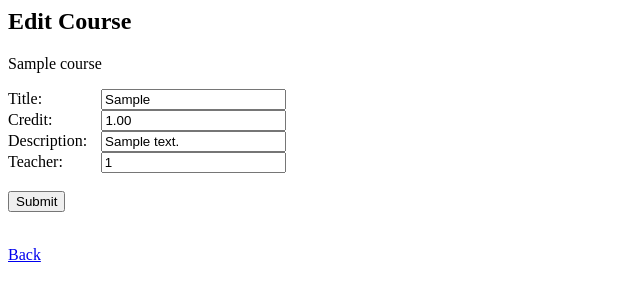
After one commit to Muen342/djangoSIS, a Django app: page /SIS/courses/1/edit in a window 1280 px wide. The commit adds this page. Shown: the top 301 px of the page, without its empty margins (0-640 px from the left). Run offline with Django 3.2, Linux system fonts and the light colour scheme; tables that the repository leaves empty hold one stand-in row (values such as "Sample post").

Commit message:
added edit course page

```diff
--- a/mysite/SIS/templates/courses/courseDetail.html
+++ b/mysite/SIS/templates/courses/courseDetail.html
@@ -4,5 +4,8 @@
 <a href="{% url 'SIS:attendance' course.id %}">Edit Attendance</a><br>
 <a href="{% url 'SIS:viewAttendance' course.id %}">View Attendance</a>
 
+<br>
+<a href="{% url 'SIS:editCourse' course.id %}">Edit Course</a>
+
 <br><br>
 <a href="{% url 'SIS:listCourses' %}">Back</a>
--- /dev/null
+++ b/mysite/SIS/templates/courses/editCourse.html
@@ -0,0 +1,21 @@
+<h2>Edit Course</h2>
+
+<p>{{ course.title }}</p>
+
+<form action="{% url 'SIS:editCourseConfirm' course.id %}" method="post">
+    {% csrf_token %}
+    <label for="title" style="padding-right:55px">Title: </label>
+    <input type="text" id="title" name="title" value={{ course.title }}><br>
+    <label for="credit" style="padding-right:45px">Credit: </label>
+    <input type="text" id="credit" name="credit" value={{ course.credit }}><br>
+    <label for="description" style="padding-right:10px">Description: </label>
+    <input type="text" id="description" name="description" value="{{ course.description }}"><br>
+    <label for="teacher_id" style="padding-right:34px">Teacher: </label>
+    <input type="text" id="teacher_id" name="teacher_id" value={{ course.teacher_id }}><br><br>
+    <input type="submit" value="Submit">
+</form>
+{% if error_message %}
+<p>{{error_message}}</p>
+{% endif %}
+<br>
+<a href="{% url 'SIS:courseDetail' course.id %}">Back</a>
--- a/mysite/SIS/templates/courses/index.html
+++ b/mysite/SIS/templates/courses/index.html
@@ -1,7 +1,6 @@
 {% load static %}
 
 <a href="{% url 'SIS:listCourses' %}">Show Courses</a>
-<p>Edit Courses</p>
 <p>Add Courses</p>
 
 <br><br>
--- a/mysite/SIS/urls.py
+++ b/mysite/SIS/urls.py
@@ -20,6 +20,8 @@ urlpatterns = [
     path('courses/<int:courses_id>/attendance', views.attendance, name='attendance'),
     path('courses/<int:courses_id>/attendance/confirm', views.confirmAttendance, name='confirmAttendance'),
     path('courses/<int:courses_id>/viewAttendance', views.viewAttendance, name='viewAttendance'),
+    path('courses/<int:courses_id>/edit', views.editCourse, name='editCourse'),
+    path('courses/<int:courses_id>/edit/confirm', views.editCourseConfirm, name='editCourseConfirm'),
     path('locker/', views.lockerIndex, name='lockerIndex'),
     path('locker/add/', views.addLocker, name='addLocker'),
     path('locker/list/', views.listLocker, name='listLocker'),
--- a/mysite/SIS/views.py
+++ b/mysite/SIS/views.py
@@ -10,6 +10,7 @@ import datetime
 def index(request):
     return render(request, 'homepage/index.html',context=None)
 
+# Student views
 def studentIndex(request):
     student_list = Student.objects.all()
     template = loader.get_template('students/index.html')
@@ -86,6 +87,7 @@ def addStudentConfirm(request):
                 return render(request, 'students/addStudent.html', {
                 'error_message': "The locker doesn't exist, please create one first",
                 })
+
 def studentCourses(request, student_id):
     course_list = Courses.objects.filter(students__contains=str(student_id))
     #course_list = Courses.objects.all()
@@ -104,6 +106,7 @@ def studentCourseDetail(request, student_id, course_id):
     else:
         return render(request, 'students/studentCourseDetail.html', {'student_id':student_id, 'course': course, 'teacher':teacher, 'assignment_list':assignment_list})
 
+# Course views
 def coursesIndex(request):
     courses_list = Courses.objects.all()
     template = loader.get_template('courses/index.html')
@@ -198,6 +201,42 @@ def viewAttendance(request, courses_id):
         'date_list': date_list,
         })
 
+def editCourse(request, courses_id):
+    try:
+        course = Courses.objects.get(pk=courses_id)
+    except Courses.DoesNotExist:
+        raise Http404("Course does not exist")
+    return render(request, 'courses/editCourse.html', {'course': course})
+
+def editCourseConfirm(request, courses_id):
+    try:
+        course = Courses.objects.get(pk=courses_id)
+    except Courses.DoesNotExist:
+        raise Http404("Course does not exist")
+
+    if request.POST["title"] == '' or request.POST["credit"] == '' or request.POST["description"] == '' or request.POST["teacher_id"] == '':
+        return render(request, 'courses/editCourse.html', {
+                    'error_message': "One of your fields are empty",
+                    'course': course
+                    })
+
+    try:
+        t = Teacher.objects.get(pk=request.POST["teacher_id"])
+    except Teacher.DoesNotExist:
+        return render(request, 'courses/editCourse.html', {
+                    'error_message': "Teacher does not exist",
+                    'course': course
+                    })
+
+    course.title = request.POST["title"]
+    course.credit = request.POST["credit"]
+    course.description = request.POST["description"]
+    course.teacher_id = request.POST["teacher_id"]
+    course.save()
+
+    return HttpResponseRedirect(reverse('SIS:courseDetail', args=(courses_id,)))
+
+# Locker views
 def lockerIndex(request):
     locker_list = Locker.objects.all()
     template = loader.get_template('Locker/index.html')
```
